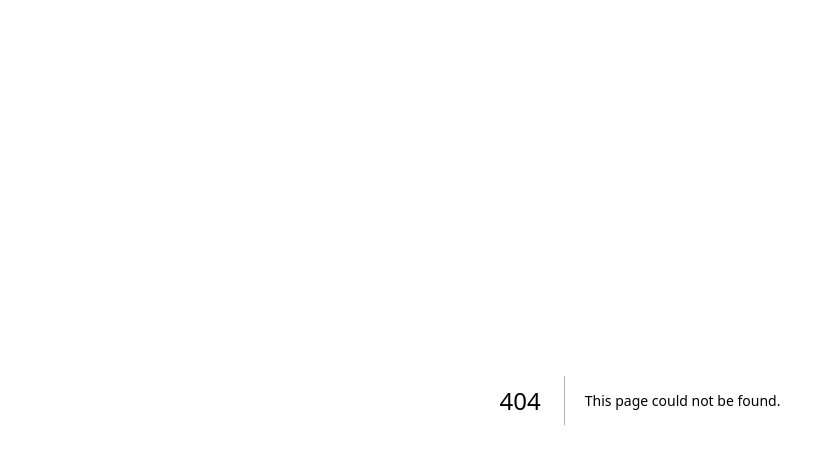
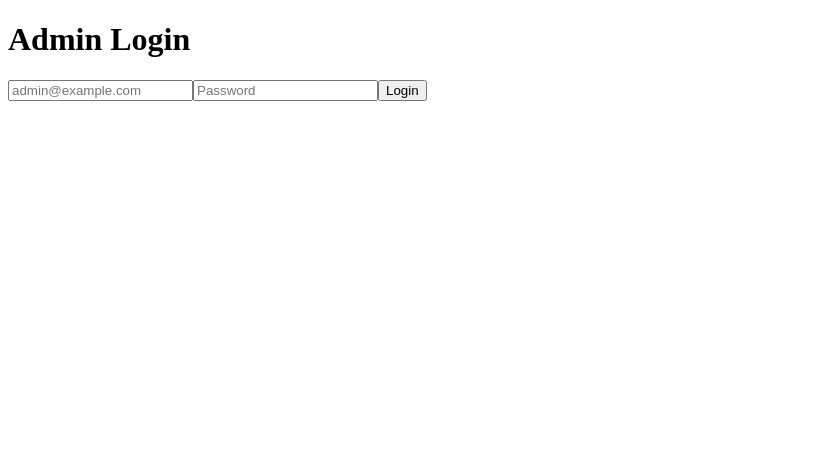
Before and after one commit to Teamtrue/luxury-members, a Next.js app in the folder luxury-members-next/: page /admin/login in a window 1280 px wide. Before the commit this address had no page. Shown: the top 464 px of the page, without its empty margins (0-835 px from the left). Built offline with nearby package versions, Linux system fonts and the light colour scheme.

Commit message:
Add admin login page

```diff
--- /dev/null
+++ b/luxury-members-next/app/admin/login/page.tsx
@@ -0,0 +1,13 @@
+export default function AdminLoginPage() {
+  return (
+    <main>
+      <h1>Admin Login</h1>
+      <form method="post" action="/api/auth/login">
+        <input name="email" type="email" required placeholder="admin@example.com" />
+        <input name="password" type="password" required minLength={8} placeholder="Password" />
+        <input type="hidden" name="admin" value="true" />
+        <button type="submit">Login</button>
+      </form>
+    </main>
+  );
+}
```
